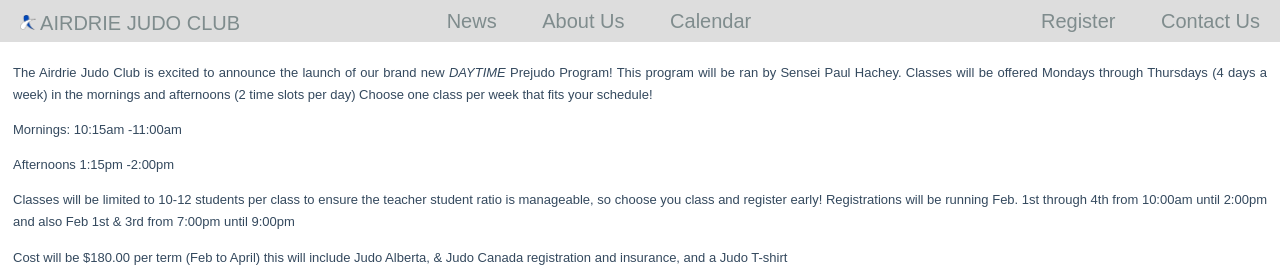
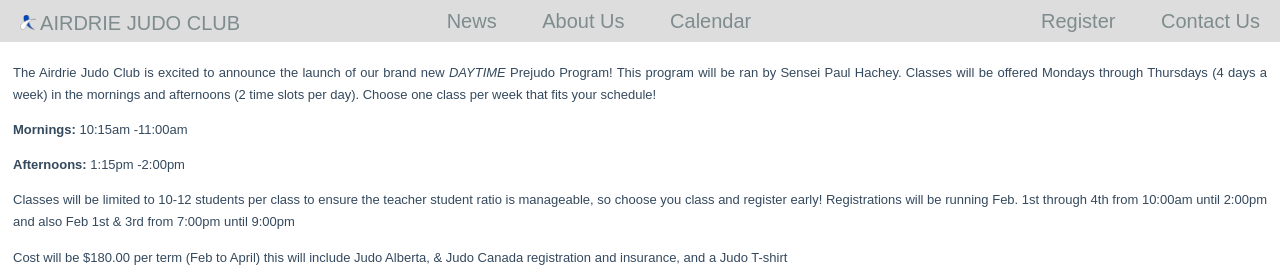
Before and after one commit to ThatGeoGuy/airdrie-judo, a Jekyll site: the page built from news/_posts/2016-01-18-news.md, in a window 1280 px wide. Shown: the top 280 px of the page. Built offline with Jekyll 4.4.1, drawn with Linux system fonts in a browser that asks for light colours; nearby versions of some CDN libraries; some of the changed lines change nothing that is shown.

Commit message:
Update 2016-01-18-news.md
formatting

```diff
--- a/news/_posts/2016-01-18-news.md
+++ b/news/_posts/2016-01-18-news.md
@@ -6,13 +6,13 @@ description: news for 2016-01-18
 ---
 
 The Airdrie Judo Club is excited to announce the launch of our brand new *DAYTIME* Prejudo Program!
-This program will be ran by Sensei Paul Hachey.
-Classes will be offered Mondays through Thursdays (4 days a week) in the mornings and afternoons (2 time slots per day)
-Choose one class per week that fits your schedule!
+This program will be ran by Sensei Paul Hachey. Classes will be offered Mondays through Thursdays
+(4 days a week) in the mornings and afternoons (2 time slots per day). Choose one class per week that
+fits your schedule!
 
-Mornings: 10:15am -11:00am
+**Mornings:** 10:15am -11:00am
 
-Afternoons 1:15pm -2:00pm
+**Afternoons:** 1:15pm -2:00pm
 
 Classes will be limited to 10-12 students per class to ensure the teacher student ratio is manageable,
 so choose you class and register early! Registrations will be running Feb. 1st through 4th from 10:00am
```
